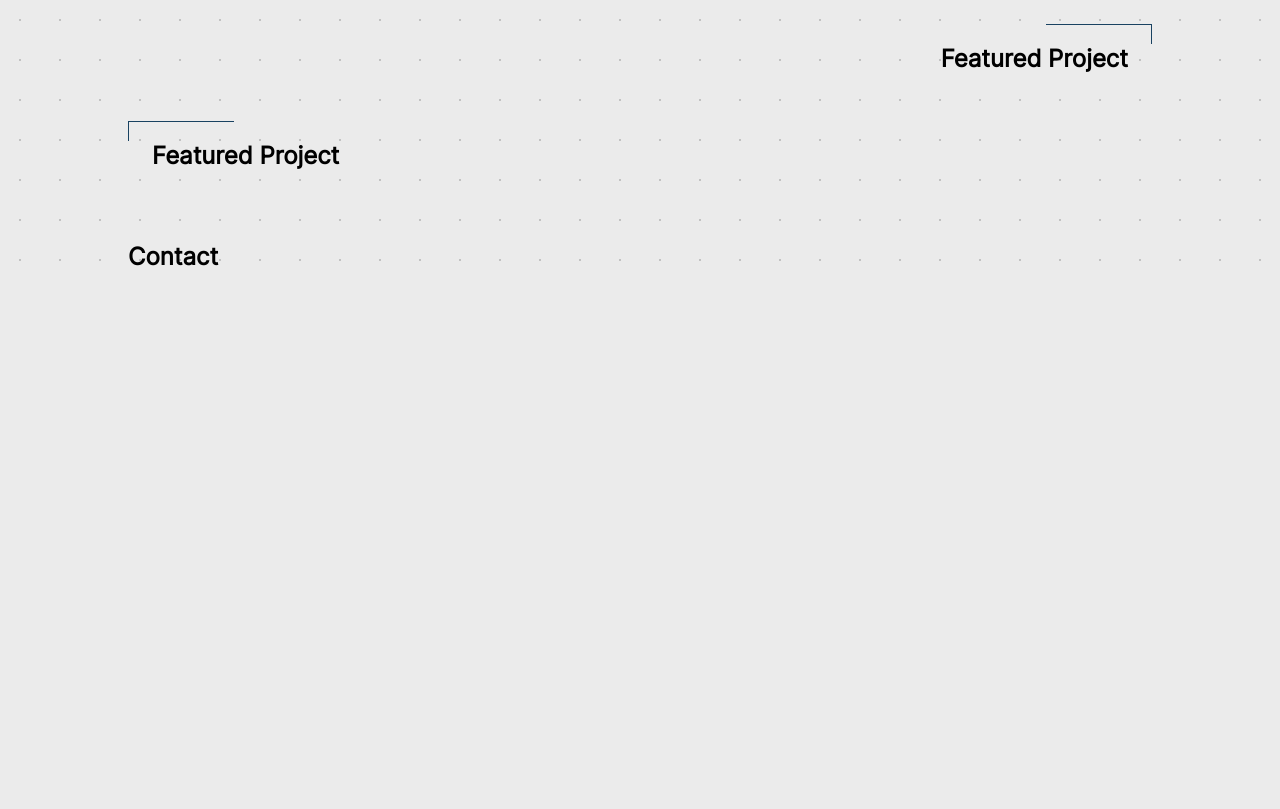
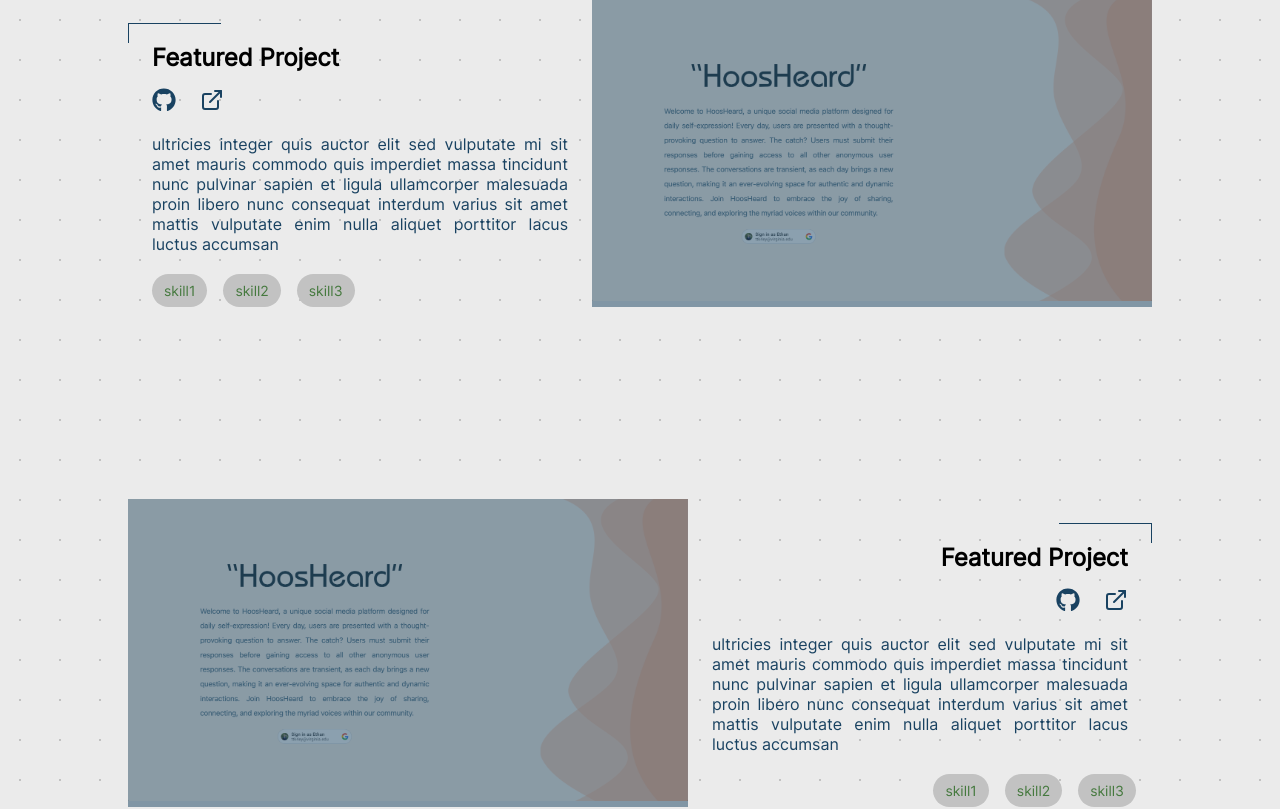
Before and after one commit to EthanHaller/Portfolio, a React (Vite) app: page / in a window 1280 px wide. Shown: the part 1920-2729 px from the top of the page. Before the commit the page ends 2239 px from the top, so only its background shows below. Built offline with nearby package versions, Linux system fonts and the light colour scheme.

Commit message:
style: styles images and links for featured projects

```diff
--- a/package.json
+++ b/package.json
@@ -11,7 +11,8 @@
   },
   "dependencies": {
     "react": "^18.2.0",
-    "react-dom": "^18.2.0"
+    "react-dom": "^18.2.0",
+    "react-icons": "^5.0.1"
   },
   "devDependencies": {
     "@types/react": "^18.2.43",
--- a/src/Projects.jsx
+++ b/src/Projects.jsx
@@ -1,4 +1,5 @@
-import { useState } from "react"
+import { FaGithub } from "react-icons/fa"
+import { LuExternalLink } from "react-icons/lu"
 import projectData from "./data/projects.json"
 import "./styles/projects.css"
 
@@ -7,7 +8,31 @@ function Projects({ innerRef }) {
 
 	const featuredProjectsElement = featuredProjects.map((project, index) => (
 		<div key={index} className={"featured-project-container" + (index % 2 === 1 ? " reverse" : "")}>
-			<h3 className={"featured-project-title" + (index % 2 === 1 ? " reverse" : "")}>{project.title}</h3>
+			<div className="featured-project-information">
+				<h3 className={"featured-project-title" + (index % 2 === 1 ? " reverse" : "")}>{project.title}</h3>
+				<ul className={"featured-project-links" + (index % 2 === 1 ? " reverse" : "")}>
+					<a target="_blank" href={project.githubLink} className="featured-project-link">
+						<FaGithub />
+					</a>
+					{project.deploymentLink && (
+						<a target="_blank" href={project.deploymentLink} className="featured-project-link">
+							<LuExternalLink />
+						</a>
+					)}
+				</ul>
+				<p className="featured-project-description">{project.description}</p>
+				<ul className={"skills-list projects" + (index % 2 === 1 ? " reverse" : "")}>
+					{project.skills.map((skill, index) => (
+						<li key={index} className="skill">
+							{skill}
+						</li>
+					))}
+				</ul>
+			</div>
+			<div className="featured-project-image-wrapper">
+				<img className="featured-project-image" src={project.imagePath}></img>
+				<div className="overlay"></div>
+			</div>
 		</div>
 	))
 
--- a/src/Work.jsx
+++ b/src/Work.jsx
@@ -44,7 +44,10 @@ function Work({ innerRef }) {
 							<>
 								<div className="work-description">
 									<h3 className="position-company">
-										{selectedWork.position} • <a target="_blank" href={selectedWork.link}>{selectedWork.company}</a>
+										{selectedWork.position} •{" "}
+										<a target="_blank" href={selectedWork.link}>
+											{selectedWork.company}
+										</a>
 									</h3>
 									<p className="date">{selectedWork.dates}</p>
 									{selectedWork.bullets.map((bullet, index) => (
--- a/src/data/projects.json
+++ b/src/data/projects.json
@@ -3,7 +3,7 @@
 		"title": "Featured Project",
 		"featured": true,
 		"description": "ultricies integer quis auctor elit sed vulputate mi sit amet mauris commodo quis imperdiet massa tincidunt nunc pulvinar sapien et ligula ullamcorper malesuada proin libero nunc consequat interdum varius sit amet mattis vulputate enim nulla aliquet porttitor lacus luctus accumsan",
-		"imagePath": "./images/hoosheard.png",
+		"imagePath": "src/images/hoosheard.png",
 		"githubLink": "https://github.com/",
 		"deploymentLink": "https://hoosheard.com/",
 		"skills": ["skill1", "skill2", "skill3"]
@@ -12,7 +12,7 @@
 		"title": "Featured Project",
 		"featured": true,
 		"description": "ultricies integer quis auctor elit sed vulputate mi sit amet mauris commodo quis imperdiet massa tincidunt nunc pulvinar sapien et ligula ullamcorper malesuada proin libero nunc consequat interdum varius sit amet mattis vulputate enim nulla aliquet porttitor lacus luctus accumsan",
-		"imagePath": "./images/hoosheard.png",
+		"imagePath": "src/images/hoosheard.png",
 		"githubLink": "https://github.com/",
 		"deploymentLink": "https://hoosheard.com/",
 		"skills": ["skill1", "skill2", "skill3"]
@@ -21,7 +21,7 @@
 		"title": "Featured Project",
 		"featured": true,
 		"description": "ultricies integer quis auctor elit sed vulputate mi sit amet mauris commodo quis imperdiet massa tincidunt nunc pulvinar sapien et ligula ullamcorper malesuada proin libero nunc consequat interdum varius sit amet mattis vulputate enim nulla aliquet porttitor lacus luctus accumsan",
-		"imagePath": "./images/hoosheard.png",
+		"imagePath": "src/images/hoosheard.png",
 		"githubLink": "https://github.com/",
 		"deploymentLink": "https://hoosheard.com/",
 		"skills": ["skill1", "skill2", "skill3"]
@@ -29,7 +29,7 @@
 	{
 		"title": "Other Project",
 		"description": "ultricies integer quis auctor elit sed vulputate mi sit amet mauris commodo quis imperdiet massa tincidunt nunc pulvinar sapien et ligula ullamcorper malesuada proin libero nunc consequat interdum varius sit amet mattis vulputate enim nulla aliquet porttitor lacus luctus accumsan",
-		"imagePath": "./images/hoosheard.png",
+		"imagePath": "src/images/hoosheard.png",
 		"githubLink": "https://github.com/",
 		"deploymentLink": "https://hoosheard.com/",
 		"skills": ["skill1", "skill2", "skill3"]
@@ -37,7 +37,7 @@
 	{
 		"title": "Other Project",
 		"description": "ultricies integer quis auctor elit sed vulputate mi sit amet mauris commodo quis imperdiet massa tincidunt nunc pulvinar sapien et ligula ullamcorper malesuada proin libero nunc consequat interdum varius sit amet mattis vulputate enim nulla aliquet porttitor lacus luctus accumsan",
-		"imagePath": "./images/hoosheard.png",
+		"imagePath": "src/images/hoosheard.png",
 		"githubLink": "https://github.com/",
 		"deploymentLink": "https://hoosheard.com/",
 		"skills": ["skill1", "skill2", "skill3"]
@@ -45,7 +45,7 @@
 	{
 		"title": "Other Project",
 		"description": "ultricies integer quis auctor elit sed vulputate mi sit amet mauris commodo quis imperdiet massa tincidunt nunc pulvinar sapien et ligula ullamcorper malesuada proin libero nunc consequat interdum varius sit amet mattis vulputate enim nulla aliquet porttitor lacus luctus accumsan",
-		"imagePath": "./images/hoosheard.png",
+		"imagePath": "src/images/hoosheard.png",
 		"githubLink": "https://github.com/",
 		"deploymentLink": "https://hoosheard.com/",
 		"skills": ["skill1", "skill2", "skill3"]
@@ -53,7 +53,7 @@
 	{
 		"title": "Other Project",
 		"description": "ultricies integer quis auctor elit sed vulputate mi sit amet mauris commodo quis imperdiet massa tincidunt nunc pulvinar sapien et ligula ullamcorper malesuada proin libero nunc consequat interdum varius sit amet mattis vulputate enim nulla aliquet porttitor lacus luctus accumsan",
-		"imagePath": "./images/hoosheard.png",
+		"imagePath": "src/images/hoosheard.png",
 		"githubLink": "https://github.com/",
 		"deploymentLink": "https://hoosheard.com/",
 		"skills": ["skill1", "skill2", "skill3"]
--- a/src/styles/projects.css
+++ b/src/styles/projects.css
@@ -28,6 +28,11 @@
 
 .featured-project-container {
 	display: flex;
+	justify-content: space-between;
+	padding-top: 3rem;
+	padding-bottom: 3rem;
+	margin-top: 6rem;
+	margin-bottom: 6rem;
 }
 
 .featured-project-container.reverse {
@@ -37,17 +42,20 @@
 .featured-project-title {
 	position: relative;
 	font-size: 1.5rem;
-	padding: 1.25rem 0 0 1.5rem;
+	padding-top: 1.25rem;
+	padding-inline: 1.5rem;
+	margin-bottom: 1rem;
 }
 
 .featured-project-title.reverse {
 	position: relative;
+	text-align: right;
 	font-size: 1.5rem;
-	padding: 1.25rem 1.5rem 0 0;
 }
 
-.featured-project-title:before, .featured-project-title:after {
-    content: '';
+.featured-project-title:before,
+.featured-project-title:after {
+	content: "";
 	display: block;
 	position: absolute;
 	background-color: transparent;
@@ -56,8 +64,8 @@
 
 .featured-project-title:before {
 	top: 0;
-    left:0;
-    right: 50%;
+	left: 0;
+	right: 80%;
 	bottom: 60%;
 	border-top: 1px solid var(--text-secondary);
 	border-left: 1px solid var(--text-secondary);
@@ -65,10 +73,79 @@
 
 .featured-project-title.reverse:before {
 	top: 0;
-    left: 50%;
+	left: 80%;
 	right: 0;
 	bottom: 60%;
 	border-left: none;
 	border-top: 1px solid var(--text-secondary);
 	border-right: 1px solid var(--text-secondary);
 }
+
+.featured-project-links {
+	display: flex;
+	flex-wrap: wrap;
+	max-width: 100%;
+	margin-inline: 0.75rem;
+	margin-bottom: 0.5rem;
+	padding-bottom: 0.5rem;
+	padding-left: 0px;
+}
+
+.featured-project-links.reverse {
+	justify-content: flex-end;
+}
+
+.featured-project-link {
+	font-size: 1.5rem;
+	margin-inline: 0.25rem;
+	padding-inline: 0.5rem;
+	color: var(--text-secondary);
+	transition: transform 0.3s ease;
+}
+
+.featured-project-link:hover {
+	color: var(--accent-primary);
+	transform: translate(0px, -5px);
+}
+
+.featured-project-description {
+	padding-inline: 1.5rem;
+	max-width: 50ch;
+	text-align: justify;
+}
+
+.skills-list.projects {
+	margin-left: 1.5rem;
+	margin-top: 1rem;
+	max-width: 50ch;
+}
+
+.skills-list.projects.reverse {
+	justify-content: end;
+}
+
+.featured-project-image-wrapper {
+	position: relative;
+	display: inline-block;
+}
+
+.featured-project-image {
+	max-width: 35rem;
+	height: auto;
+}
+
+.overlay {
+	position: absolute;
+	top: 0;
+	left: 0;
+	width: 100%;
+	height: 100%;
+	background-color: #194261;
+	opacity: 0.5;
+	pointer-events: none;
+	transition: opacity 0.3s ease;
+}
+
+.featured-project-image-wrapper:hover .overlay {
+	opacity: 0;
+}
```
Also changed, not shown: 1 other file (tests, documents, lock files or other folders). Lines whose indentation alone changed are shown as unchanged.
